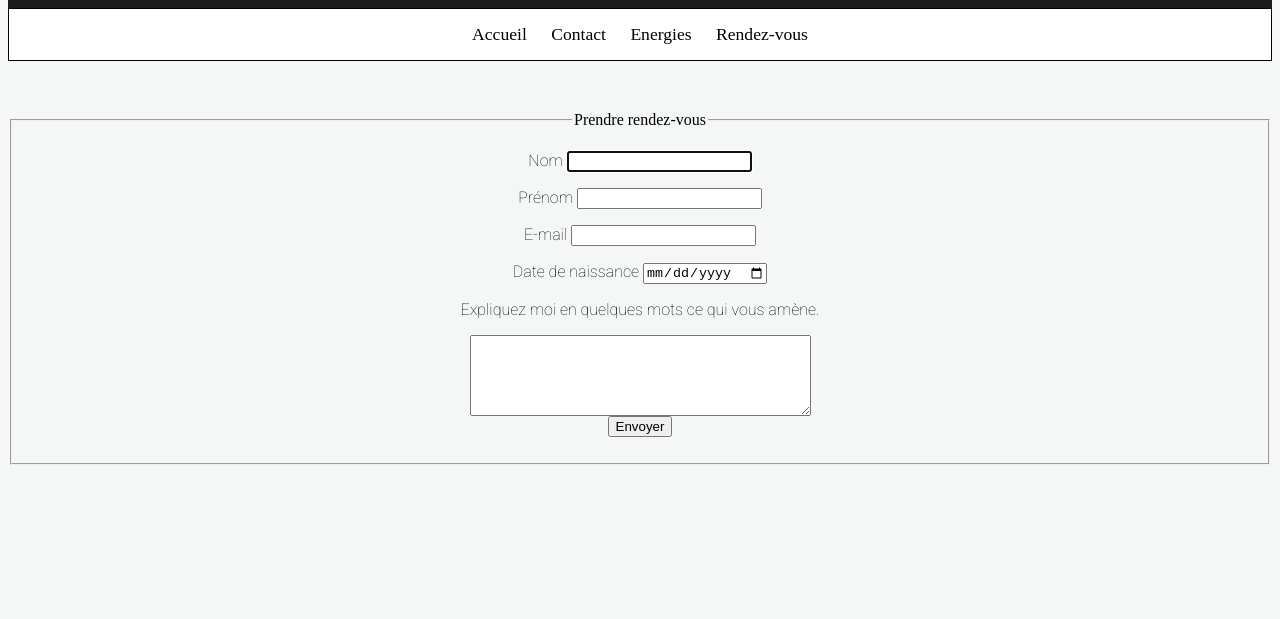
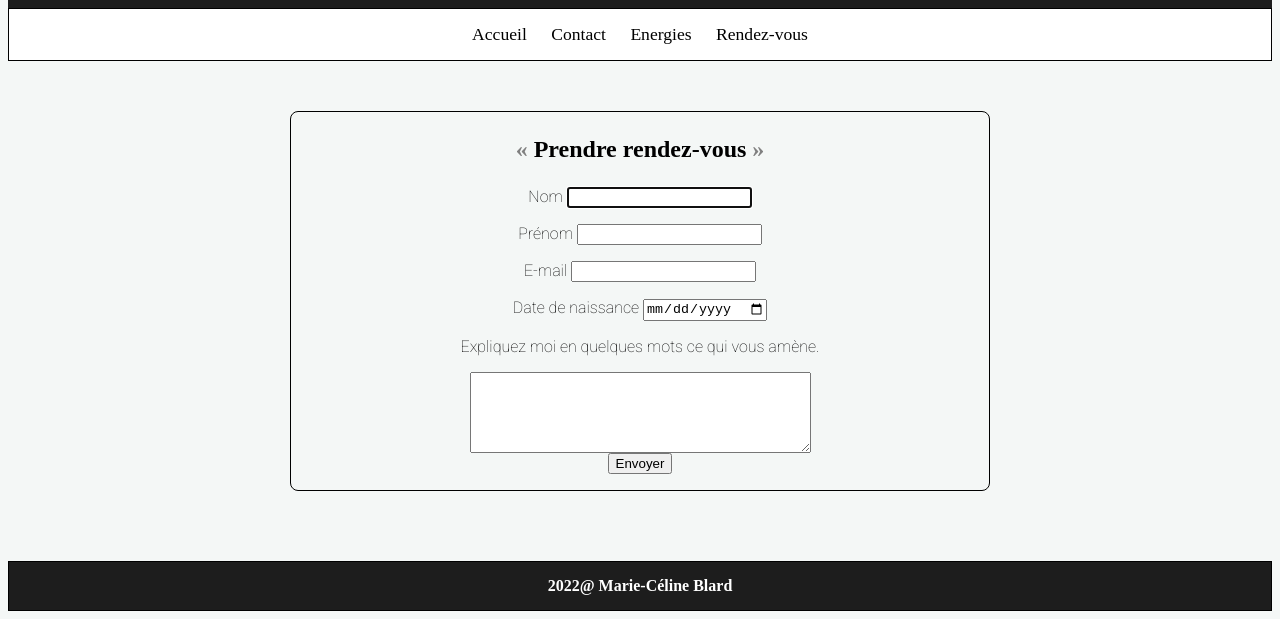
Before and after one commit to nspeich/firstSite, a plain HTML site: page rendez-vous.html in a window 1280 px wide. Shown: the part 276-895 px from the top of the page. Before the commit the page ends 800 px from the top, so only its background shows below. Drawn offline with nearby package versions, Linux system fonts and the light colour scheme; files whose address does not match are found by name.

Commit message:
firstsite

```diff
--- a/rendez-vous.html
+++ b/rendez-vous.html
@@ -47,10 +47,10 @@
         <div class="form">
 
             <from action="traitement.php" method="post">
-                <fieldset>
-                    <legend>Prendre rendez-vous</legend>
+                <!-- <fieldset> -->
+                    <!-- <legend>Prendre rendez-vous</legend> -->
+                    <h3>Prendre rendez-vous</h3>
                     <p>
-                        <!-- Prendre rendez-vous <br /> -->
                         <p>Nom <input type="text" name="" autofocus required> </p>
                         <p>Prénom <input type="text" name="" required> </p>
                         <p>E-mail <input type="email" name="" required> </p>
@@ -65,7 +65,9 @@
 
                     </p>
 
-                </fieldset>
+                <!-- </fieldset> -->
             </form>
         </div>
     </section>
+
+    <footer>2022@ Marie-Céline Blard</footer>
--- a/style.css
+++ b/style.css
@@ -5,8 +5,6 @@
     padding-top: 30px;
     margin-top: 0;
 }
-
-
 
 /* h1:hover{
     color: blueviolet;
@@ -234,8 +232,23 @@ footer{
 
 .picture-project video{
     width: 80%;
+}
 
+/* form */
+
+.form{
+    display: block;
+    margin-left: auto;
+    margin-right: auto;
+    margin-bottom: 70px;
+    width: 700px;
+    border: 1px solid;
+    border-radius: 8px;
+    padding: 0 50px 0 50px;
+    background-color: #F4F7F6;
 }
+
+.form p{}
 
 
 /* police */
```
Also changed, not shown: index.html (+16 -21 lines).
